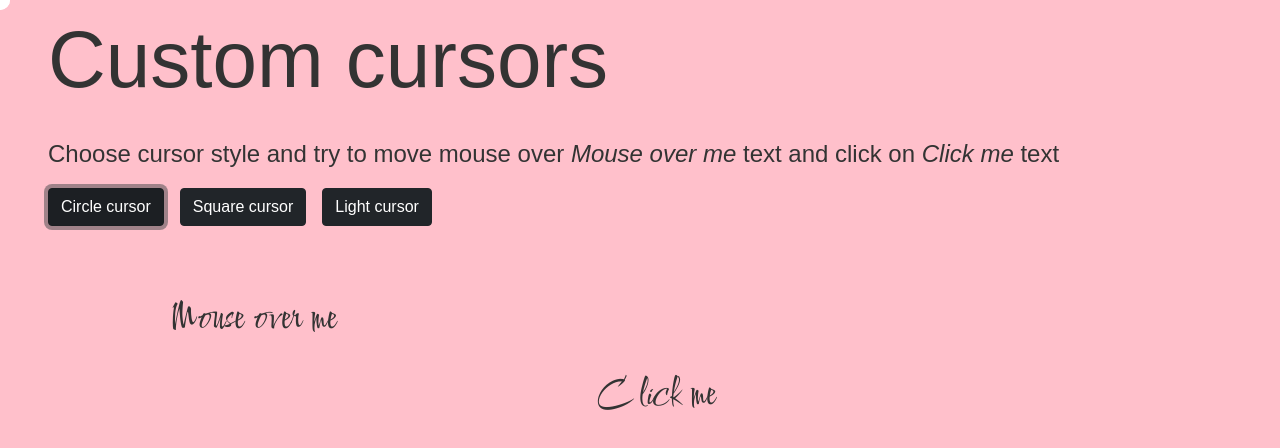
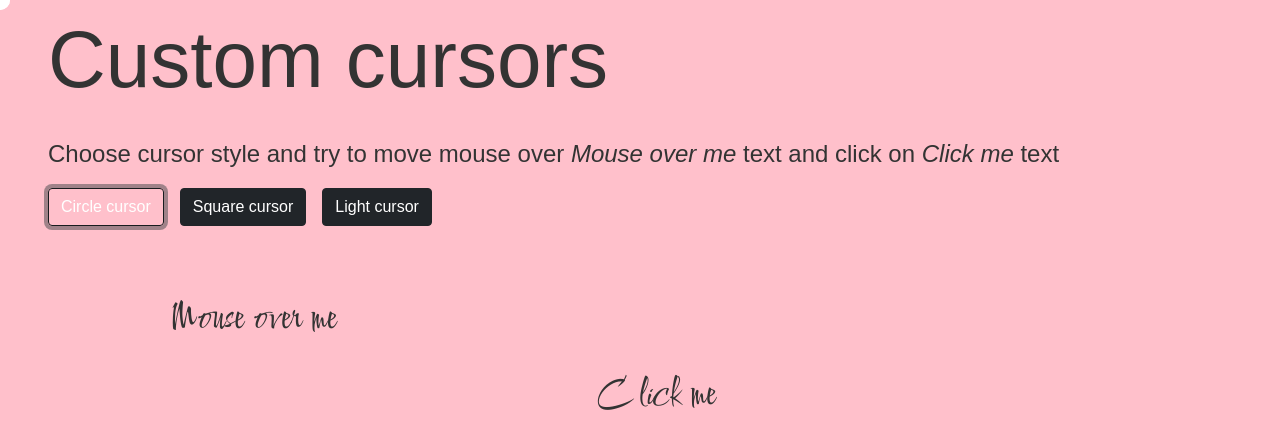
Before and after one commit to duda1304/cursor, a plain HTML site: page index.html in a window 1280 px wide. Both pictures are taken after a click on the button "Circle cursor". Drawn offline with nearby package versions, Linux system fonts and the light colour scheme; a web font is replaced by a local one.

Commit message:
change of active button background color

```diff
--- a/app.js
+++ b/app.js
@@ -21,6 +21,9 @@ window.addEventListener('touchmove', (e) => {
 document.body.onload = () => {
     let buttons = Array.from(document.querySelectorAll('.btn'));
     buttons.forEach(button => button.addEventListener('click', (e) => {
+        let buttons = Array.from(document.getElementsByTagName('button'));
+        buttons.forEach(element => element.classList.remove('active'));
+        e.target.classList.add('active');
         let classes = Array.from(cursor.classList);
         classes.forEach(element => cursor.classList.remove(element));
         cursor.classList.add(e.target.id);
--- a/index.html
+++ b/index.html
@@ -18,7 +18,7 @@
     <p>Custom cursors</p>
     <small class='mb-3' id='instruction'>Choose cursor style and try to move mouse over <span class='fst-italic'>Mouse over me</span> text and click on <span class='fst-italic'>Click me</span> text</small>
     <div class='row m-0'>
-      <button id="cursor-circle" class="btn btn-dark me-3 mb-3">Circle cursor</button>
+      <button id="cursor-circle" class="btn btn-dark me-3 mb-3 active">Circle cursor</button>
       <button id="cursor-square" class="btn btn-dark me-3 mb-3">Square cursor</button>
       <button id="cursor-light" class="btn btn-dark mb-3">Light cursor</button>
     </div>
--- a/style.css
+++ b/style.css
@@ -50,6 +50,10 @@ small {
 
 button {
     width: fit-content !important;
+}
+
+button.active {
+    background-color: transparent !important;
 }
 
 button:hover {
```
